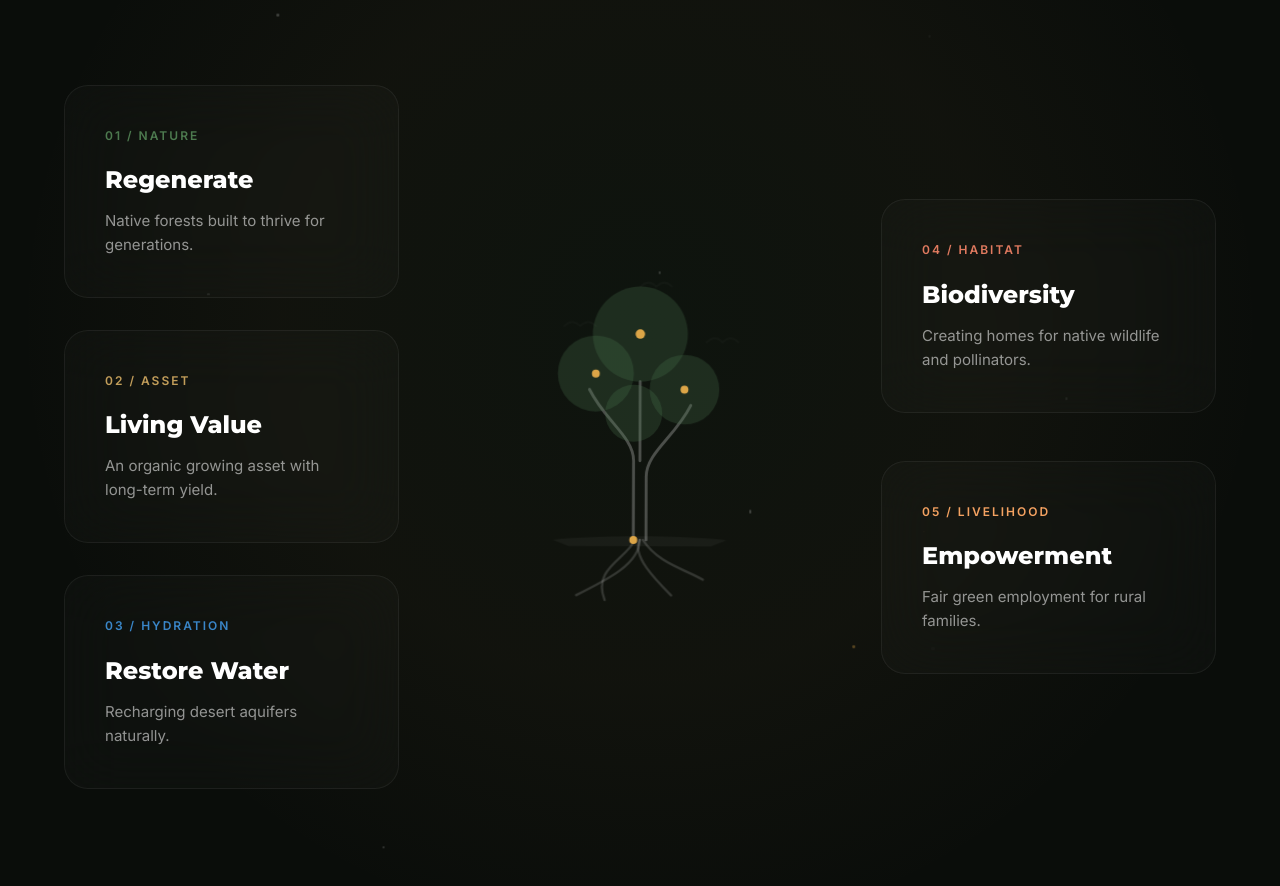
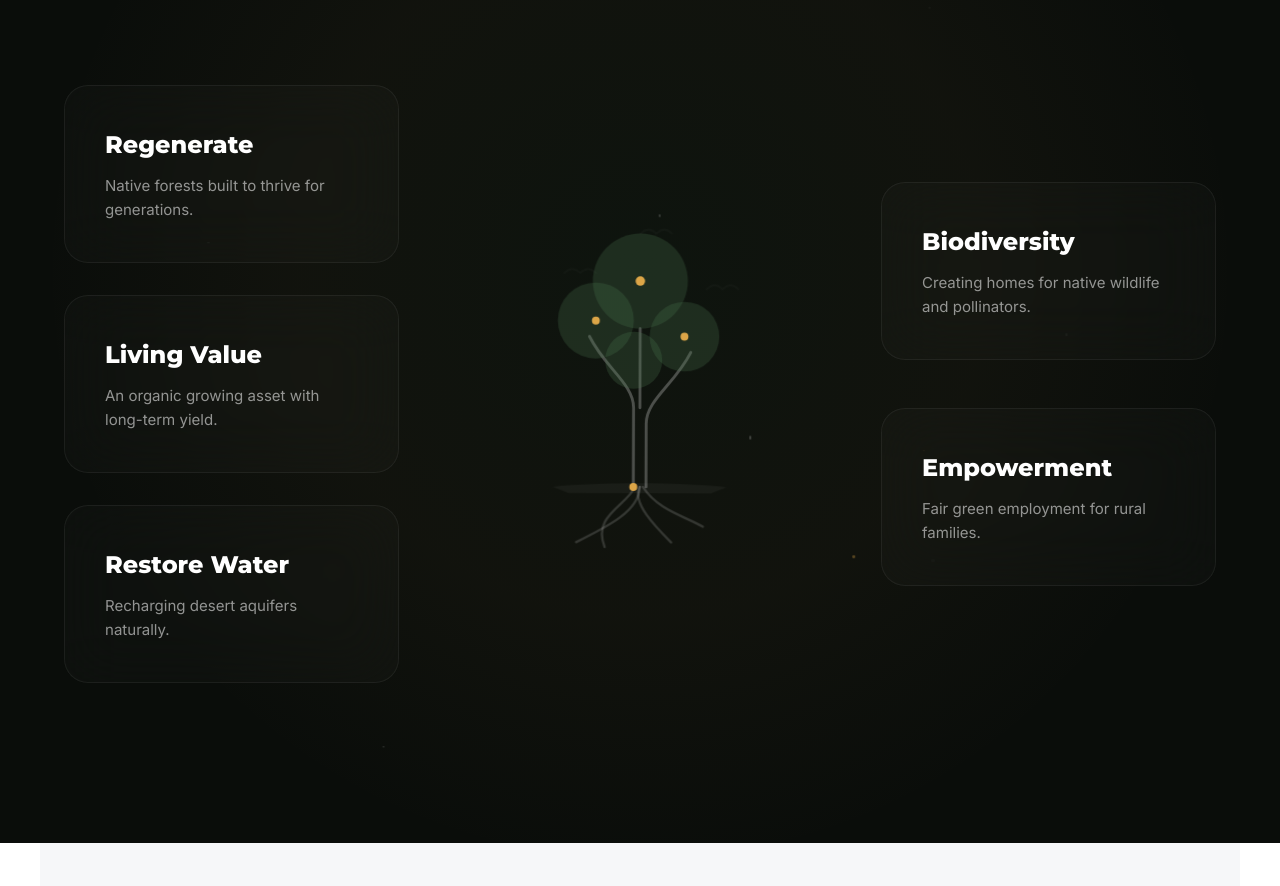
Before and after one commit to ashokaph335701-dot/Om-Wan, a React (Vite) app in the folder om-wan-web/: page / in a window 1280 px wide. Shown: the part 1100-1986 px from the top of the page. Built offline with nearby package versions, Linux system fonts and the light colour scheme.

Commit message:
design: remove subheadings and numbering tag lines from impact cards

```diff
--- a/om-wan-web/src/components/Impact.jsx
+++ b/om-wan-web/src/components/Impact.jsx
@@ -20,7 +20,6 @@ export default function Impact() {
   const cardsLeft = [
     {
       id: 1,
-      tag: "01 / Nature",
       title: "Regenerate",
       desc: "Native forests built to thrive for generations.",
       themeColor: "#4d7a4f",
@@ -28,7 +27,6 @@ export default function Impact() {
     },
     {
       id: 2,
-      tag: "02 / Asset",
       title: "Living Value",
       desc: "An organic growing asset with long-term yield.",
       themeColor: "#C29E5A",
@@ -36,7 +34,6 @@ export default function Impact() {
     },
     {
       id: 3,
-      tag: "03 / Hydration",
       title: "Restore Water",
       desc: "Recharging desert aquifers naturally.",
       themeColor: "#3a86c8",
@@ -47,7 +44,6 @@ export default function Impact() {
   const cardsRight = [
     {
       id: 4,
-      tag: "04 / Habitat",
       title: "Biodiversity",
       desc: "Creating homes for native wildlife and pollinators.",
       themeColor: "#e07a5f",
@@ -55,7 +51,6 @@ export default function Impact() {
     },
     {
       id: 5,
-      tag: "05 / Livelihood",
       title: "Empowerment",
       desc: "Fair green employment for rural families.",
       themeColor: "#f4a261",
@@ -160,9 +155,6 @@ export default function Impact() {
                   boxShadow: hoveredCard === card.id ? `0 15px 35px ${card.themeColor}12` : 'none'
                 }}
               >
-                <span style={{ fontSize: '0.75rem', fontWeight: '800', letterSpacing: '2px', color: card.themeColor, textTransform: 'uppercase', display: 'block', marginBottom: '1rem' }}>
-                  {card.tag}
-                </span>
                 <h3 style={{ fontSize: '1.5rem', fontWeight: '900', color: '#FFFFFF', marginBottom: '0.6rem' }}>
                   {card.title}
                 </h3>
@@ -304,9 +296,6 @@ export default function Impact() {
                   boxShadow: hoveredCard === card.id ? `0 15px 35px ${card.themeColor}12` : 'none'
                 }}
               >
-                <span style={{ fontSize: '0.75rem', fontWeight: '800', letterSpacing: '2px', color: card.themeColor, textTransform: 'uppercase', display: 'block', marginBottom: '1rem' }}>
-                  {card.tag}
-                </span>
                 <h3 style={{ fontSize: '1.5rem', fontWeight: '900', color: '#FFFFFF', marginBottom: '0.6rem' }}>
                   {card.title}
                 </h3>
```
